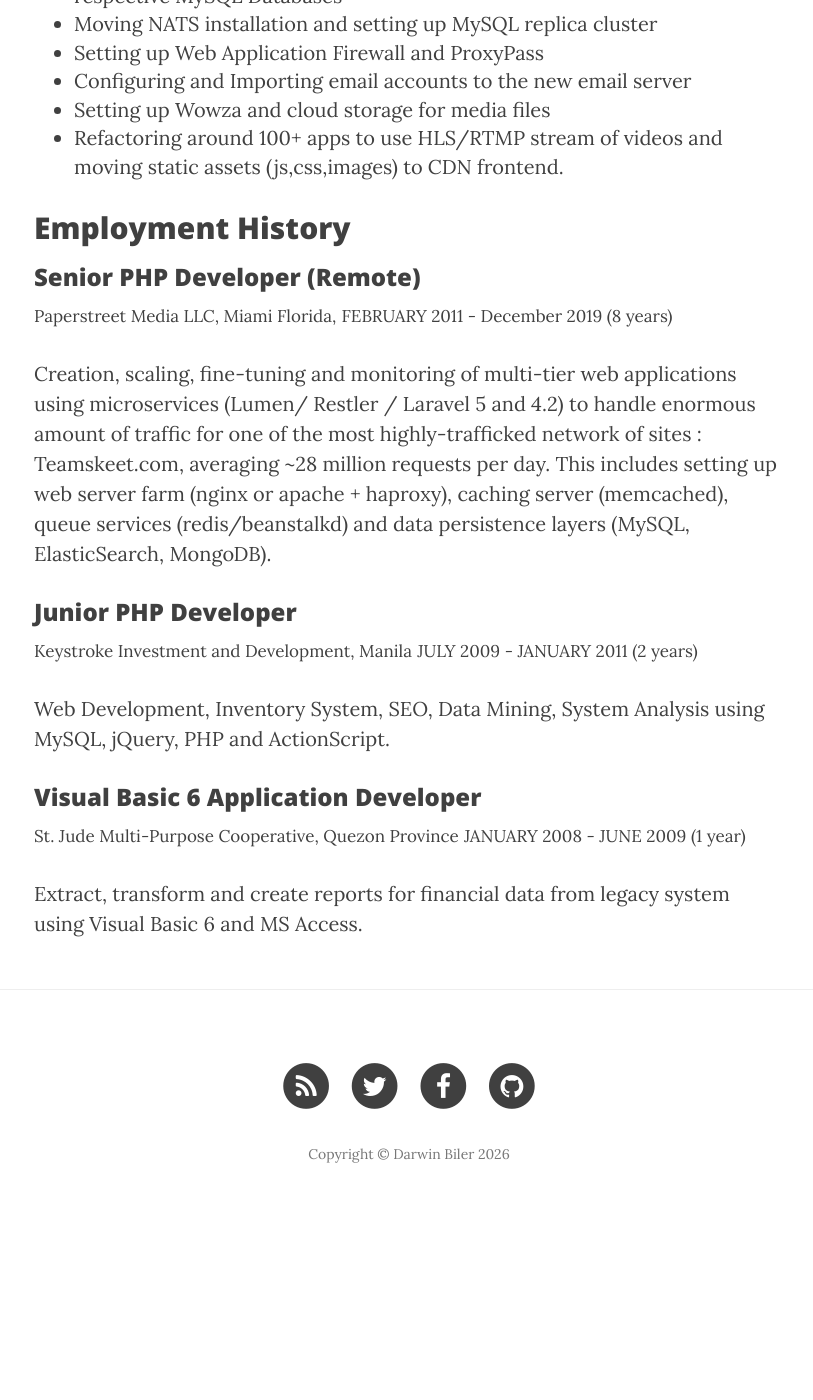
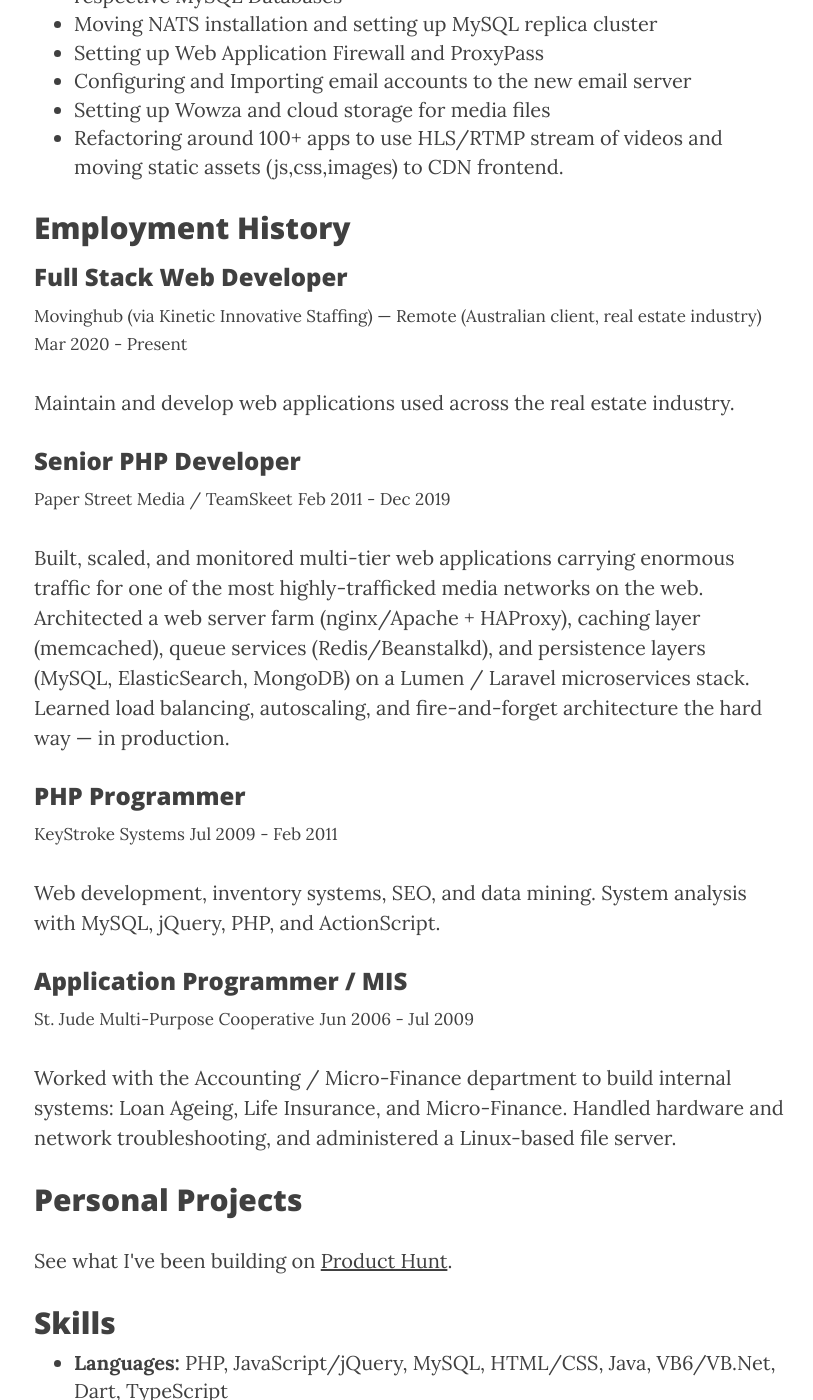
Before and after one commit to buonzz/buonzz.github.io, a Jekyll site: the page built from portfolio.html, in a window 1280 px wide and 1400 px high, scrolled down 2061 px. Shown: the whole window, without its empty margins (231-1044 px from the left). Built offline with Jekyll 4.4.1, drawn with Linux system fonts in a browser that asks for light colours; nearby versions of some CDN libraries; before the commit the page ends 3291 px from its top, so only the background shows below that; some of the changed text lies outside the part shown.

Commit message:
update about and portfolio pages

```diff
--- a/portfolio.html
+++ b/portfolio.html
@@ -41,21 +41,39 @@
 
 <h2>Employment History</h2>
 
-<h3>Senior PHP Developer (Remote)</h3>
-<small>Paperstreet Media LLC, Miami Florida,</small>
-<small>FEBRUARY  2011 - December 2019 (8 years)</small>
+<h3>Full Stack Web Developer</h3>
+<small>Movinghub (via Kinetic Innovative Staffing) &mdash; Remote (Australian client, real estate industry)</small>
+<small>Mar 2020 - Present</small>
 
-<p>Creation, scaling, fine-tuning  and monitoring of multi-tier web applications using  microservices (Lumen/ Restler / Laravel 5 and 4.2) to handle enormous amount of traffic for  one of the most highly-trafficked network of sites : Teamskeet.com,  averaging ~28 million requests per day.  This includes setting up web server farm (nginx or apache +  haproxy), caching server (memcached), queue services (redis/beanstalkd) and data persistence layers  (MySQL, ElasticSearch, MongoDB).</p>
+<p>Maintain and develop web applications used across the real estate industry.</p>
 
+<h3>Senior PHP Developer</h3>
+<small>Paper Street Media / TeamSkeet</small>
+<small>Feb 2011 - Dec 2019</small>
 
-<h3> Junior PHP Developer</h3>
-<small>Keystroke Investment and Development, Manila</small>
-<small>JULY 2009 - JANUARY 2011 (2 years)</small>
+<p>Built, scaled, and monitored multi-tier web applications carrying enormous traffic for one of the most highly-trafficked media networks on the web. Architected a web server farm (nginx/Apache + HAProxy), caching layer (memcached), queue services (Redis/Beanstalkd), and persistence layers (MySQL, ElasticSearch, MongoDB) on a Lumen / Laravel microservices stack. Learned load balancing, autoscaling, and fire-and-forget architecture the hard way &mdash; in production.</p>
 
-<p>Web Development, Inventory System, SEO, Data Mining, System Analysis using MySQL, jQuery, PHP and ActionScript.</p>
+<h3>PHP Programmer</h3>
+<small>KeyStroke Systems</small>
+<small>Jul 2009 - Feb 2011</small>
 
-<h3>Visual Basic 6 Application Developer</h3>
-<small>St. Jude Multi-Purpose Cooperative, Quezon Province</small>
-<small>JANUARY 2008 - JUNE  2009 (1 year)</small>
+<p>Web development, inventory systems, SEO, and data mining. System analysis with MySQL, jQuery, PHP, and ActionScript.</p>
 
-<p>Extract, transform and create  reports for financial data from legacy system  using Visual Basic 6 and MS Access.</p>
+<h3>Application Programmer / MIS</h3>
+<small>St. Jude Multi-Purpose Cooperative</small>
+<small>Jun 2006 - Jul 2009</small>
+
+<p>Worked with the Accounting / Micro-Finance department to build internal systems: Loan Ageing, Life Insurance, and Micro-Finance. Handled hardware and network troubleshooting, and administered a Linux-based file server.</p>
+
+<h2>Personal Projects</h2>
+
+<p>See what I've been building on <a href="https://www.producthunt.com/@darwin_biler">Product Hunt</a>.</p>
+
+<h2>Skills</h2>
+
+<ul>
+    <li><strong>Languages:</strong> PHP, JavaScript/jQuery, MySQL, HTML/CSS, Java, VB6/VB.Net, Dart, TypeScript</li>
+    <li><strong>Frameworks:</strong> Laravel 5/4.2, Lumen, CodeIgniter, WordPress</li>
+    <li><strong>Infrastructure:</strong> nginx, Apache, HAProxy, memcached, Redis, Beanstalkd, ElasticSearch, MongoDB, Linux (Fedora/Ubuntu)</li>
+    <li><strong>Practice:</strong> system analysis, scaling, microservices, product translation and integration</li>
+</ul>
```
Also changed, not shown: about.html (+12 -14 lines).
